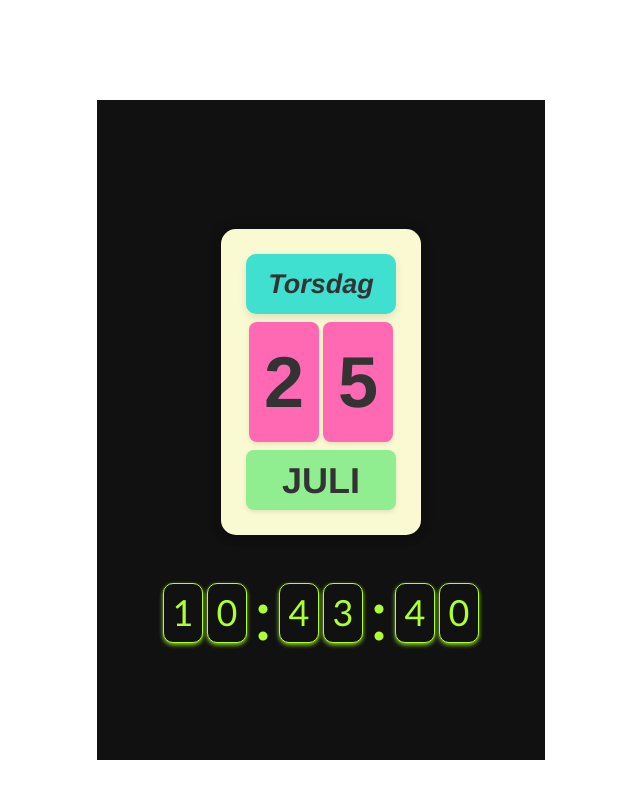
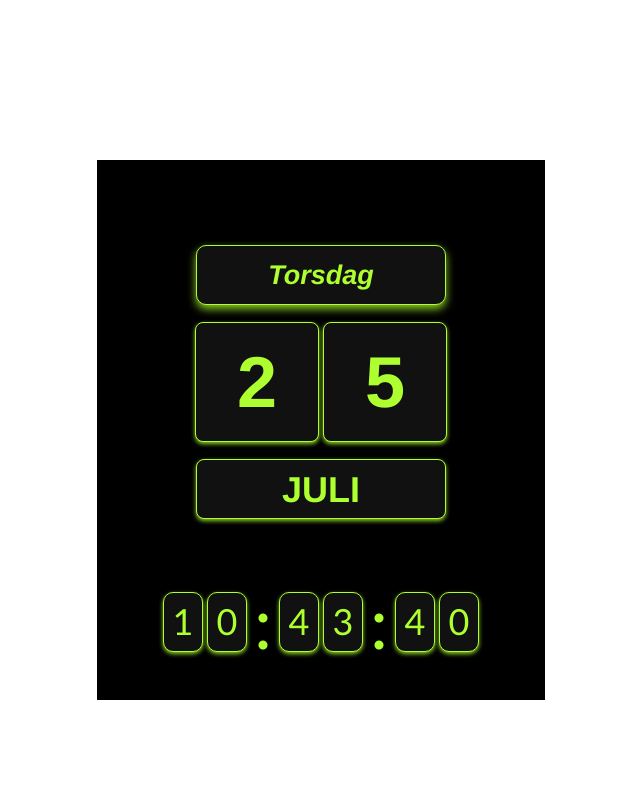
Before and after one commit to annkar73/calendar, a Vue app: page / in a window 1280 px wide. Shown: the whole page, without its empty margins (319-959 px from the left). Built offline with nearby package versions, Linux system fonts and the light colour scheme.

Commit message:
last check style

```diff
--- a/src/App.vue
+++ b/src/App.vue
@@ -18,12 +18,12 @@ import ClockDisplay from './components/ClockDisplay.vue';
   -webkit-font-smoothing: antialiased;
   -moz-osx-font-smoothing: grayscale;
   font-size: 18px;
-  min-height: 75vh;
+  min-height: 50vh;
   display: flex;
   flex-direction: column;
   align-items: center;
   justify-content: center;
-  background-color: #111;
+  background-color: black;
   text-align: center;
   margin-top: 60px;
 }
--- a/src/components/DateCard.vue
+++ b/src/components/DateCard.vue
@@ -8,7 +8,7 @@ const props = defineProps<{ digit: string }>();
 
 <style scoped>
 .card {
-  width: 70px;
+  width: 124px;
   height: 120px;
   margin: 2px;
   display: flex;
@@ -16,10 +16,11 @@ const props = defineProps<{ digit: string }>();
   align-items: center;
   font-size: 4em;
   font-weight: bolder;
-  background-color: hotpink;
+  background-color: #111;
+  border: 1px solid greenyellow;
   border-radius: 8px;
-  box-shadow: 0 2px 4px rgba(0, 0, 0, 0.1);
-  color: #333;
+  box-shadow: 0 2px 4px rgba(173, 255, 47, 0.8);
+  color: greenyellow;
   text-transform: none;
 }
 </style>
--- a/src/components/FlipCalendar.vue
+++ b/src/components/FlipCalendar.vue
@@ -33,15 +33,15 @@ const dateDigits = ref([date.value[0], date.value[1]]);
   flex-direction: column;
   justify-content: center;
   align-items: center;
-  gap: 1px;
+  gap: 10px;
   padding: 20px;
-  background-color: lightgoldenrodyellow;
+  background-color: black;
   border-radius: 15px;
-  box-shadow: 0 4px 8px rgba(0, 0, 0, 0.2), 0 0 15px rgba(0, 0, 0, 0.1); /* Glow effekt här */
 }
 
 .date {
     display: flex;
     flex-direction: row;
 }
+
 </style>
--- a/src/components/MonthCard.vue
+++ b/src/components/MonthCard.vue
@@ -8,7 +8,7 @@ const props = defineProps<{ month: string }>();
 
 <style scoped>
 .card {
-  width: 150px;
+  width: 250px;
   height: 60px;
   margin: 5px;
   display: flex;
@@ -16,10 +16,11 @@ const props = defineProps<{ month: string }>();
   align-items: center;
   font-size: 2em;
   font-weight: bold;
-  background-color: lightgreen;
+  background-color: #111;
+  border: 1px solid greenyellow;
   border-radius: 8px;
-  box-shadow: 0 2px 4px rgba(0, 0, 0, 0.1);
-  color: #333;
+  box-shadow: 0 2px 4px rgba(173, 255, 47, 0.8);
+  color: greenyellow;
   text-transform: uppercase;
 }
 </style>
--- a/src/components/WeekDayCard.vue
+++ b/src/components/WeekDayCard.vue
@@ -10,7 +10,7 @@ const props = defineProps<{ weekDay: string }>();
 
 <style scoped>
 .card {
-    width: 150px;
+    width: 250px;
     height: 60px;
     margin: 5px;
     display: flex;
@@ -19,10 +19,11 @@ const props = defineProps<{ weekDay: string }>();
     font-size: 1.5em;
     font-style: italic;
     font-weight: bold;
+    border: 1px solid greenyellow;
     border-radius: 10px;
-    background-color: turquoise;
-    color: #333;
-    box-shadow: 0 4px 8px rgba(0, 0, 0, 0.1);
+    background-color: #111;
+    color: greenyellow;
+    box-shadow: 0 4px 8px rgba(173, 255, 47, 0.8);
     text-transform: capitalize;
 }
 </style>
```
